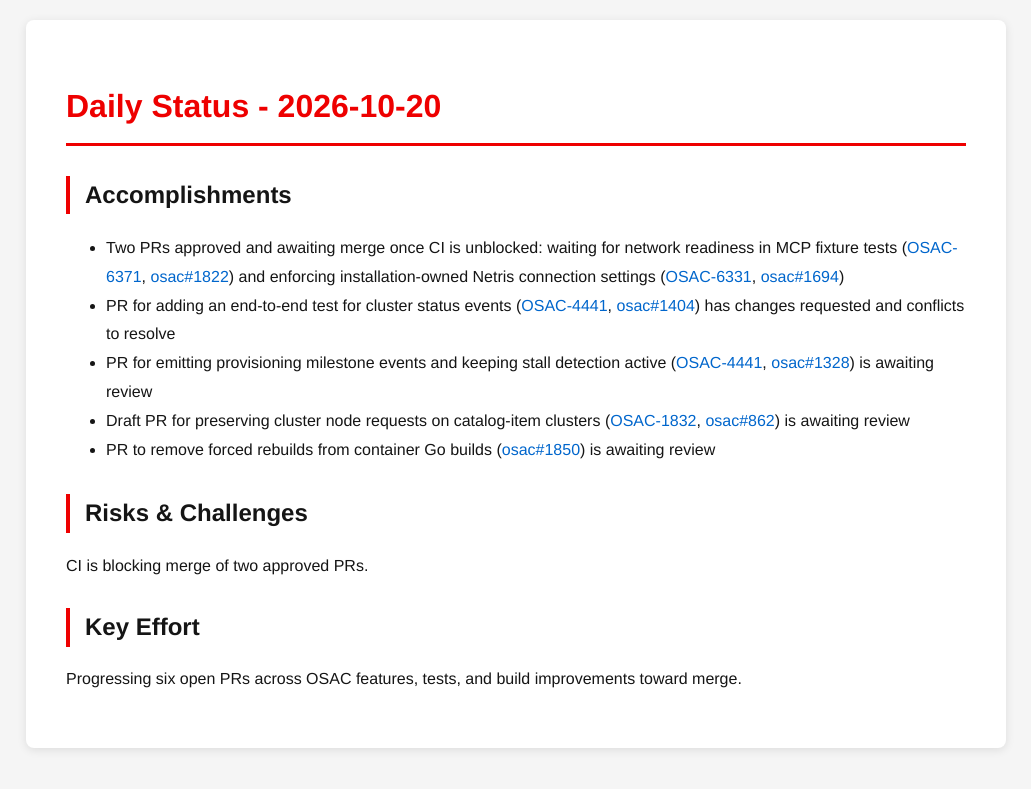
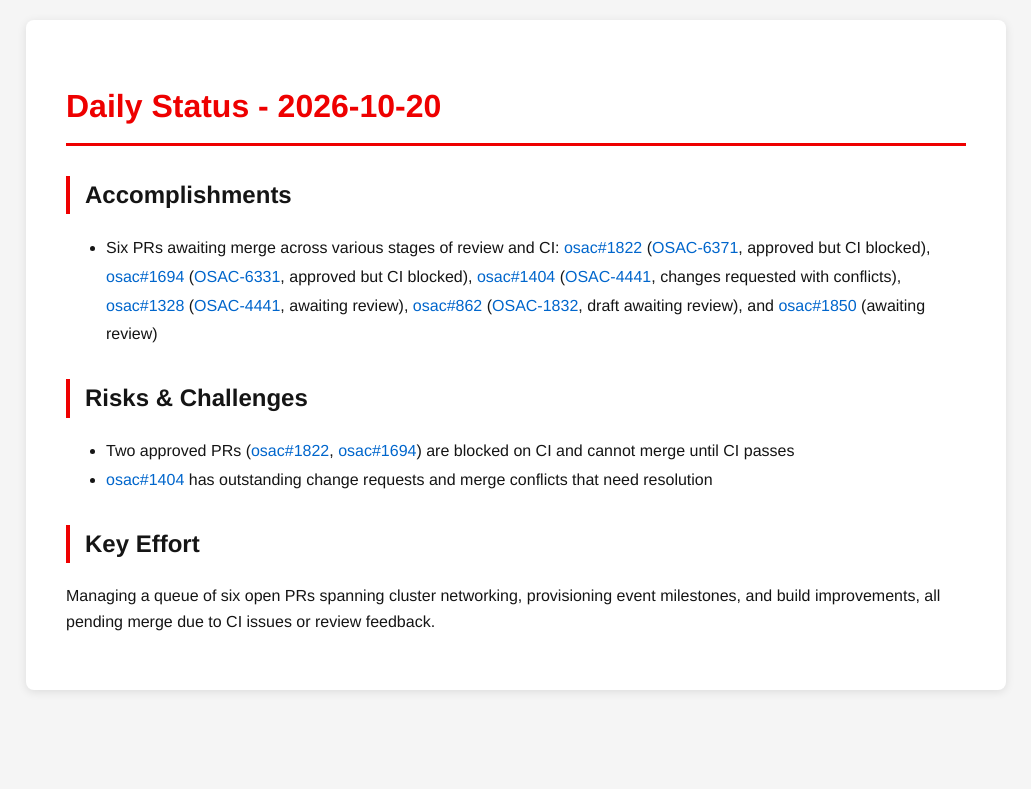
Before and after one commit to tzvatot/daily-status, a Jekyll site: the page built from 2026-10-20.md, in a window 1280 px wide. Shown: the top 789 px of the page, without its empty margins (124-1155 px from the left). Built offline with Jekyll 4.4.1, drawn with Linux system fonts in a browser that asks for light colours.

Commit message:
Daily status update - 2026-10-20

```diff
--- a/2026-10-20.md
+++ b/2026-10-20.md
@@ -7,14 +7,11 @@ date: 2026-10-20
 # Daily Status - 2026-10-20
 
 ## Accomplishments
-- Two PRs approved and awaiting merge once CI is unblocked: waiting for network readiness in MCP fixture tests ([OSAC-6371](https://redhat.atlassian.net/browse/OSAC-6371), [osac#1822](https://github.com/osac-project/osac/pull/1822)) and enforcing installation-owned Netris connection settings ([OSAC-6331](https://redhat.atlassian.net/browse/OSAC-6331), [osac#1694](https://github.com/osac-project/osac/pull/1694))
-- PR for adding an end-to-end test for cluster status events ([OSAC-4441](https://redhat.atlassian.net/browse/OSAC-4441), [osac#1404](https://github.com/osac-project/osac/pull/1404)) has changes requested and conflicts to resolve
-- PR for emitting provisioning milestone events and keeping stall detection active ([OSAC-4441](https://redhat.atlassian.net/browse/OSAC-4441), [osac#1328](https://github.com/osac-project/osac/pull/1328)) is awaiting review
-- Draft PR for preserving cluster node requests on catalog-item clusters ([OSAC-1832](https://redhat.atlassian.net/browse/OSAC-1832), [osac#862](https://github.com/osac-project/osac/pull/862)) is awaiting review
-- PR to remove forced rebuilds from container Go builds ([osac#1850](https://github.com/osac-project/osac/pull/1850)) is awaiting review
+- Six PRs awaiting merge across various stages of review and CI: [osac#1822](https://github.com/osac-project/osac/pull/1822) ([OSAC-6371](https://redhat.atlassian.net/browse/OSAC-6371), approved but CI blocked), [osac#1694](https://github.com/osac-project/osac/pull/1694) ([OSAC-6331](https://redhat.atlassian.net/browse/OSAC-6331), approved but CI blocked), [osac#1404](https://github.com/osac-project/osac/pull/1404) ([OSAC-4441](https://redhat.atlassian.net/browse/OSAC-4441), changes requested with conflicts), [osac#1328](https://github.com/osac-project/osac/pull/1328) ([OSAC-4441](https://redhat.atlassian.net/browse/OSAC-4441), awaiting review), [osac#862](https://github.com/osac-project/osac/pull/862) ([OSAC-1832](https://redhat.atlassian.net/browse/OSAC-1832), draft awaiting review), and [osac#1850](https://github.com/osac-project/osac/pull/1850) (awaiting review)
 
 ## Risks & Challenges
-CI is blocking merge of two approved PRs.
+- Two approved PRs ([osac#1822](https://github.com/osac-project/osac/pull/1822), [osac#1694](https://github.com/osac-project/osac/pull/1694)) are blocked on CI and cannot merge until CI passes
+- [osac#1404](https://github.com/osac-project/osac/pull/1404) has outstanding change requests and merge conflicts that need resolution
 
 ## Key Effort
-Progressing six open PRs across OSAC features, tests, and build improvements toward merge.
+Managing a queue of six open PRs spanning cluster networking, provisioning event milestones, and build improvements, all pending merge due to CI issues or review feedback.
```
